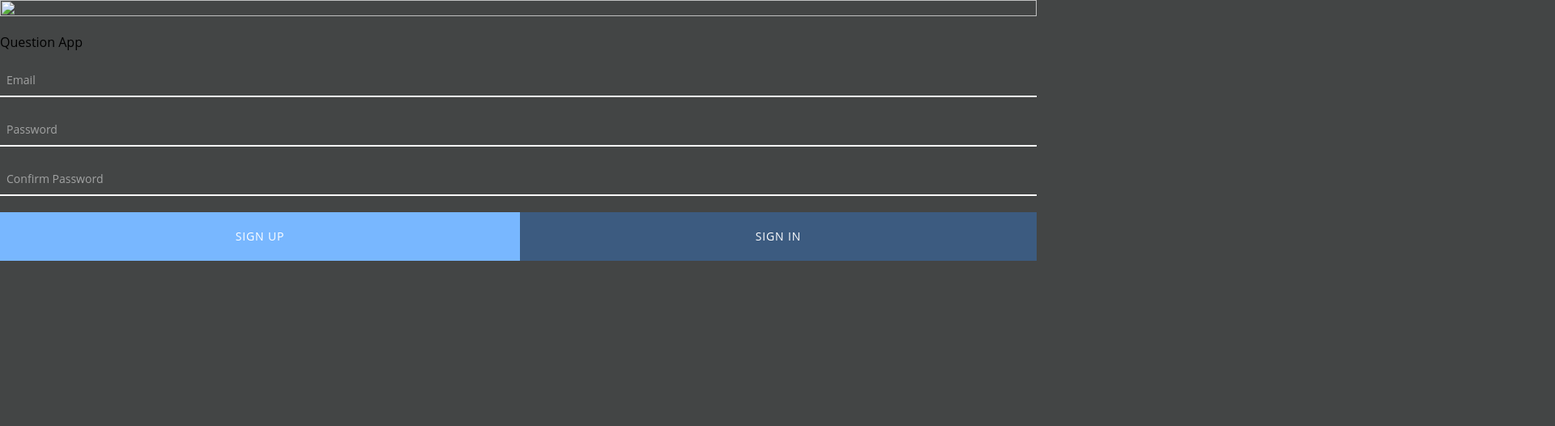
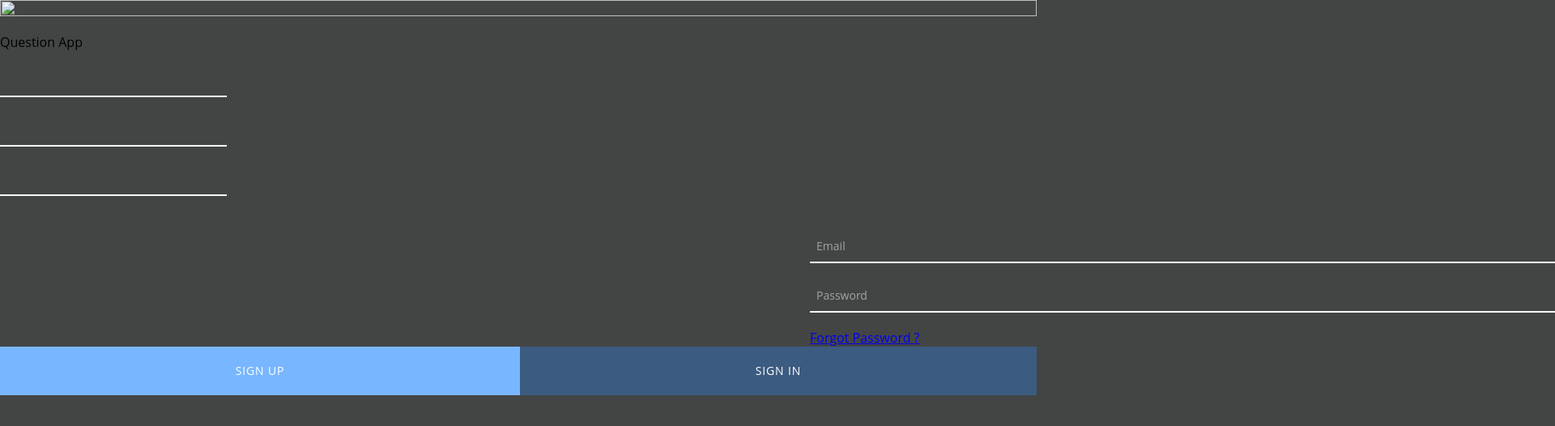
Before and after one commit to ammein/question-app-ionic, a React app: page / in a window 1280 px wide. Shown: the top 526 px of the page at 81% size, 1920 px wide, since content can reach past the window. Built offline with nearby package versions, Linux system fonts and the light colour scheme.

Commit message:
Cool Sign Up & Sign In !

```diff
--- a/src/Components/Main/SignIn/SignIn.css
+++ b/src/Components/Main/SignIn/SignIn.css
@@ -1,3 +1,10 @@
 .SignInArea {
     padding: 0 40px;
 }
+
+.SignBack {
+    color: #78B7FF;
+    text-align: center;
+    display: block;
+    font-size: 15px;
+}
--- a/src/Components/Main/SignIn/SignIn.tsx
+++ b/src/Components/Main/SignIn/SignIn.tsx
@@ -1,17 +1,22 @@
-import React from 'react';
+import React, { CSSProperties } from 'react';
 import Aux from '../../../HOC/Auxilliary/Auxilliary';
 import InputElements from '../../UI/Inputs/Inputs';
 import classes from './SignIn.css';
 
 export interface Props {
-    data : any[]
+    data? : any[],
+    style? : CSSProperties,
+    enableSignIn? : any
 }
 
 const SignIn : React.SFC<Props> = (props : any) => {
     return(
         <Aux>
-            <div id="signIn" className={classes.SignInArea}>
+            <div id="signIn" className={classes.SignInArea} style={props.style}>
                 <InputElements data={props.data}/>
+                <div>
+                    <a href="#" onClick={props.enableSignIn} className={classes.SignBack}>Forgot Password ?</a>
+                </div>
             </div>
         </Aux>
     );
--- a/src/Components/Main/SignUp/SignUp.css
+++ b/src/Components/Main/SignUp/SignUp.css
@@ -1,3 +1,10 @@
 .SignUpArea {
     padding: 0 40px;
 }
+
+.SignBack{
+    color :#78B7FF;
+    text-align: center;
+    display: block;
+    font-size: 15px;
+}
--- a/src/Components/Main/SignUp/SignUp.tsx
+++ b/src/Components/Main/SignUp/SignUp.tsx
@@ -1,18 +1,23 @@
-import React from 'react';
+import React, { CSSProperties } from 'react';
 import Aux from '../../../HOC/Auxilliary/Auxilliary';
 import InputElements from '../../UI/Inputs/Inputs';
 import classes from './SignUp.css';
 
 interface Props {
-    data? : any[]
+    data? : any[],
+    style? : CSSProperties,
+    enableSignUp? : any
 }
 
 const SignUp : React.SFC<Props> = (props) => {
 
     return(
         <Aux>
-            <div id="signUp" className={classes.SignUpArea}>
+            <div id="signUp" className={classes.SignUpArea} style={props.style}>
                 <InputElements data={props.data}/>
+                <div>
+                    <a href="#" onClick={props.enableSignUp} className={classes.SignBack}>Got an account ? Sign In !</a>
+                </div>
             </div>
         </Aux>
     );
--- a/src/Containers/Pages/Main/Main.css
+++ b/src/Containers/Pages/Main/Main.css
@@ -1,7 +1,6 @@
 .LogoArea{
     width: 100%;
     height: 100%;
-    background-color: green;
 }
 
 .BottomBtnMain{
@@ -14,7 +13,7 @@
 .Title{
     font-size: 32px;
     font-weight: bold;
-    color : #212121;
+    color : white;
     text-align: center;
 }
 
--- a/src/Containers/Pages/Main/Main.tsx
+++ b/src/Containers/Pages/Main/Main.tsx
@@ -4,6 +4,7 @@ import { IonContent, IonImg, IonPage, IonButtons, IonButton, IonRippleEffect } f
 import classes from './Main.css';
 import { Inputs } from '../../../Utils/Declaration/Utils';
 import SignUp from '../../../Components/Main/SignUp/SignUp';
+import SignIn from '../../../Components/Main/SignIn/SignIn';
 
 interface Props {
 
@@ -85,14 +86,14 @@ class Main extends Component<Props , State>{
         console.log("Running Sign In Submit Handler");
     }
 
-    chooseLogin = (e : any) =>{
+    chooseLogin = (e : any , custom? : string) =>{
         e.preventDefault()
-        if (e.currentTarget.textContent === "Sign Up"){
+        if (e.currentTarget.textContent === "Sign Up" || custom === "Sign Up"){
             return this.setState({
                 enableSignUp : true,
                 enableSignIn : false
             });
-        } else if (e.currentTarget.textContent === "Sign In"){
+        } else if (e.currentTarget.textContent === "Sign In" || custom === "Sign In"){
             return this.setState({
                 enableSignUp: false,
                 enableSignIn : true
@@ -100,7 +101,23 @@ class Main extends Component<Props , State>{
         }
     }
 
+
+
     render() : any{
+
+        var SignUpBox : CSSProperties ;
+
+        SignUpBox = {
+            transform: "translateX(-1000px)",
+            transition: "transform 0.35s ease-in-out"
+        }
+
+        var SignInBox : CSSProperties;
+
+        SignInBox = {
+            transform: "translateX(1000px)",
+            transition : "transform 0.35s ease-out"
+        }
 
         const BtnStyle : CSSProperties = {
             height: "60px",
@@ -128,10 +145,14 @@ class Main extends Component<Props , State>{
 
         if(this.state.enableSignUp){
             Object.assign(SignInStyle , newStyle);
+            SignUpBox.transform = "translateX(0px)";
+            SignInBox.display = "none";
         }
 
         if(this.state.enableSignIn){
             Object.assign(SignUpStyle, newStyle);
+            SignInBox.transform = "translateX(0px)";
+            SignUpBox.display = "none";
         }
 
         return (
@@ -143,7 +164,8 @@ class Main extends Component<Props , State>{
                             <p>Question App</p>
                         </div>
                     </div>
-                    <SignUp data={this.state.signUp}/>
+                    <SignUp data={this.state.signUp} style={SignUpBox} enableSignUp={((e: any) => this.chooseLogin(e , "Sign In"))}/>
+                    <SignIn data={this.state.signIn} style={SignInBox} enableSignIn={((e: any) => this.chooseLogin(e, "Sign Up"))}/>
                     <div className={classes.BottomBtnMain}>
                         <IonButtons>
                             <IonButton
```
